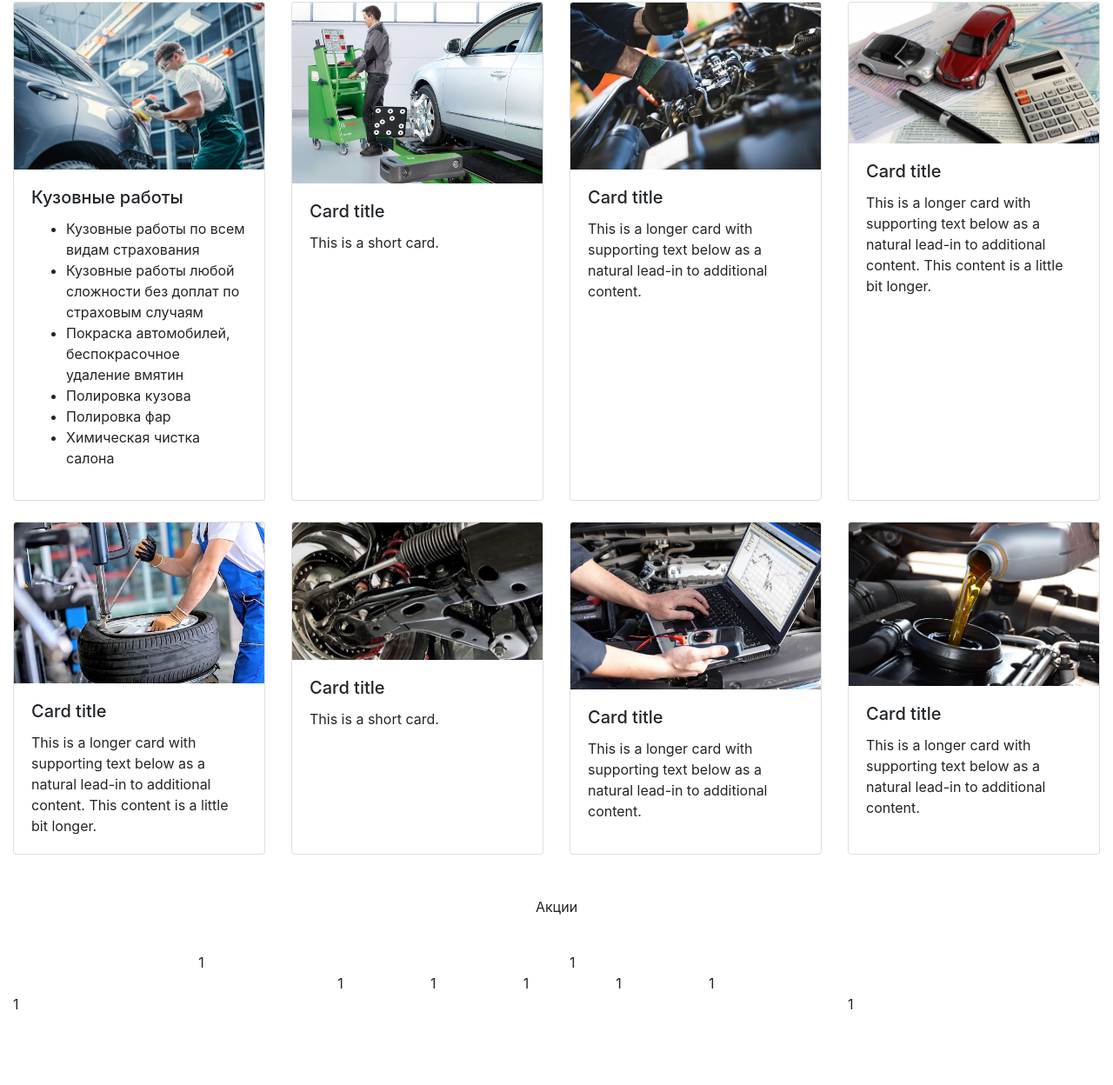
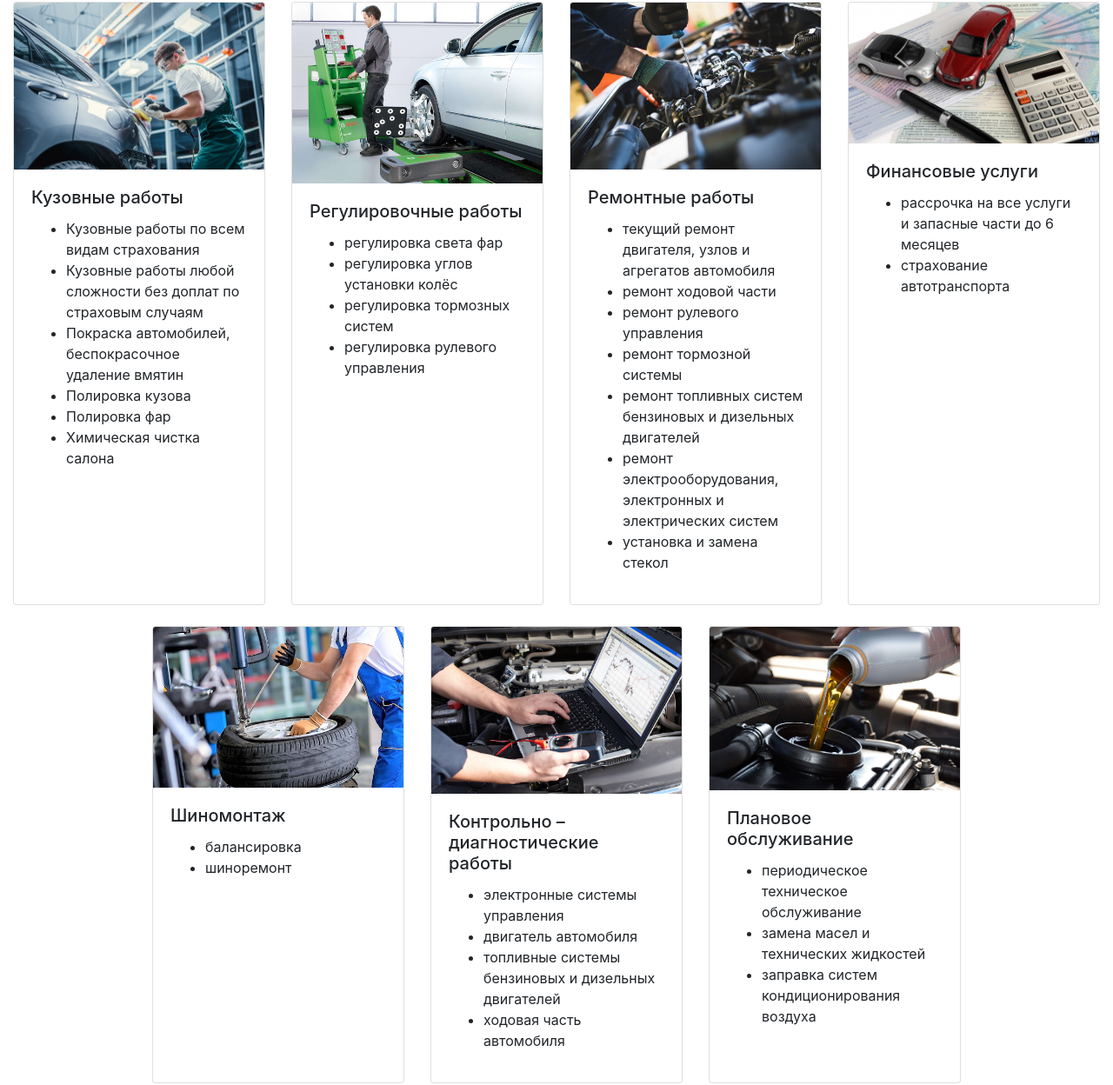
Before and after one commit to Grinsburg/boschauto, a plain HTML site: page index.html in a window 1280 px wide. Shown: the part 606-1854 px from the top of the page at 87% size. Before the commit the page ends 1773 px from the top, so only its background shows below. Drawn offline with nearby package versions, Linux system fonts and the light colour scheme.

Commit message:
Ny tipo vse

```diff
--- a/index.html
+++ b/index.html
@@ -47,8 +47,13 @@
           <div class="card h-100">
             <img src="./img/serv-regulir.jpg" class="card-img-top" alt="..." />
             <div class="card-body">
-              <h5 class="card-title">Card title</h5>
-              <p class="card-text">This is a short card.</p>
+              <h5 class="card-title">Регулировочные работы</h5>
+              <ul>
+                <li>регулировка света фар</li>
+                <li>регулировка углов установки колёс</li>
+                <li>регулировка тормозных систем</li>
+                <li>регулировка рулевого управления</li>
+              </ul>
             </div>
           </div>
         </div>
@@ -56,11 +61,16 @@
           <div class="card h-100">
             <img src="./img/serv-remrab.jpg" class="card-img-top" alt="..." />
             <div class="card-body">
-              <h5 class="card-title">Card title</h5>
-              <p class="card-text">
-                This is a longer card with supporting text below as a natural
-                lead-in to additional content.
-              </p>
+              <h5 class="card-title">Ремонтные работы</h5>
+              <ul>
+                <li>текущий ремонт двигателя, узлов и агрегатов автомобиля</li>
+                <li>ремонт ходовой части</li>
+                <li>ремонт рулевого управления</li>
+                <li>ремонт тормозной системы</li>
+                <li>ремонт топливных систем бензиновых и дизельных двигателей</li>
+                <li>ремонт электрооборудования, электронных и электрических систем</li>
+                <li>установка и замена стекол</li>
+              </ul>
             </div>
           </div>
         </div>
@@ -68,12 +78,11 @@
           <div class="card h-100">
             <img src="./img/serv-finance.jpg" class="card-img-top" alt="..." />
             <div class="card-body">
-              <h5 class="card-title">Card title</h5>
-              <p class="card-text">
-                This is a longer card with supporting text below as a natural
-                lead-in to additional content. This content is a little bit
-                longer.
-              </p>
+              <h5 class="card-title">Финансовые услуги</h5>
+              <ul>
+                <li>рассрочка на все услуги и запасные части до 6 месяцев</li>
+                <li>cтрахование автотранспорта</li>
+              </ul>
             </div>
           </div>
         </div>
@@ -83,21 +92,11 @@
           <div class="card h-100">
             <img src="/img/serv-shin.jpg" class="card-img-top" alt="..." />
             <div class="card-body">
-              <h5 class="card-title">Card title</h5>
-              <p class="card-text">
-                This is a longer card with supporting text below as a natural
-                lead-in to additional content. This content is a little bit
-                longer.
-              </p>
-            </div>
-          </div>
-        </div>
-        <div class="col mb-4">
-          <div class="card h-100">
-            <img src="/img/serv-podveski.jpg" class="card-img-top" alt="..." />
-            <div class="card-body">
-              <h5 class="card-title">Card title</h5>
-              <p class="card-text">This is a short card.</p>
+              <h5 class="card-title">Шиномонтаж</h5>
+              <ul>
+                <li>балансировка</li>
+                <li>шиноремонт</li>
+              </ul>
             </div>
           </div>
         </div>
@@ -105,11 +104,13 @@
           <div class="card h-100">
             <img src="./img/serv-computer.jpg" class="card-img-top" alt="..." />
             <div class="card-body">
-              <h5 class="card-title">Card title</h5>
-              <p class="card-text">
-                This is a longer card with supporting text below as a natural
-                lead-in to additional content.
-              </p>
+              <h5 class="card-title">Контрольно – диагностические работы</h5>
+              <ul>
+                <li>электронные системы управления</li>
+                <li>двигатель автомобиля</li>
+                <li>топливные системы бензиновых и дизельных двигателей</li>
+                <li>ходовая часть автомобиля</li>
+              </ul>
             </div>
           </div>
         </div>
@@ -117,11 +118,12 @@
           <div class="card h-100">
             <img src="./img/serv-oil.jpg" class="card-img-top" alt="..." />
             <div class="card-body">
-              <h5 class="card-title">Card title</h5>
-              <p class="card-text">
-                This is a longer card with supporting text below as a natural
-                lead-in to additional content.
-              </p>
+              <h5 class="card-title">Плановое обслуживание</h5>
+              <ul>
+                <li>периодическое техническое обслуживание</li>
+                <li>замена масел и технических жидкостей</li>
+                <li>заправка систем кондиционирования воздуха</li>
+              </ul>
             </div>
           </div>
         </div>
```
